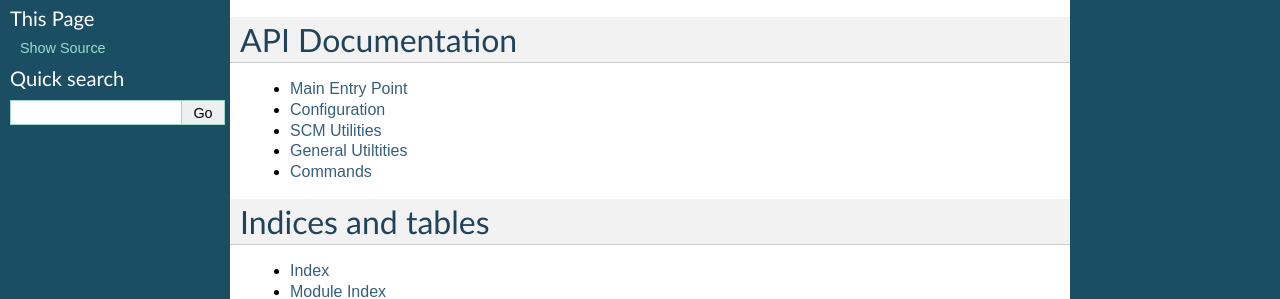
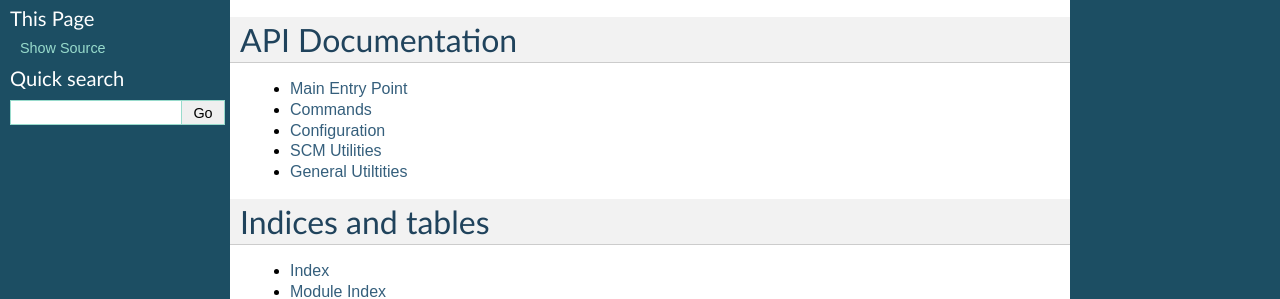
Before and after one commit to maxzheng/workspace-tools, a Sphinx documentation site: the page built from docs/index.rst, in a window 1280 px wide. Shown: the part 195-494 px from the top of the page. Built offline with Sphinx 7.4.7, drawn with Linux system fonts in a browser that asks for light colours.

```diff
--- a/docs/index.rst
+++ b/docs/index.rst
@@ -18,10 +18,10 @@ API Documentation
    :maxdepth: 2
 
    api/controller
+   api/commands
    api/config
    api/scm
    api/utils
-   api/commands
 
 Indices and tables
 ==================
```
